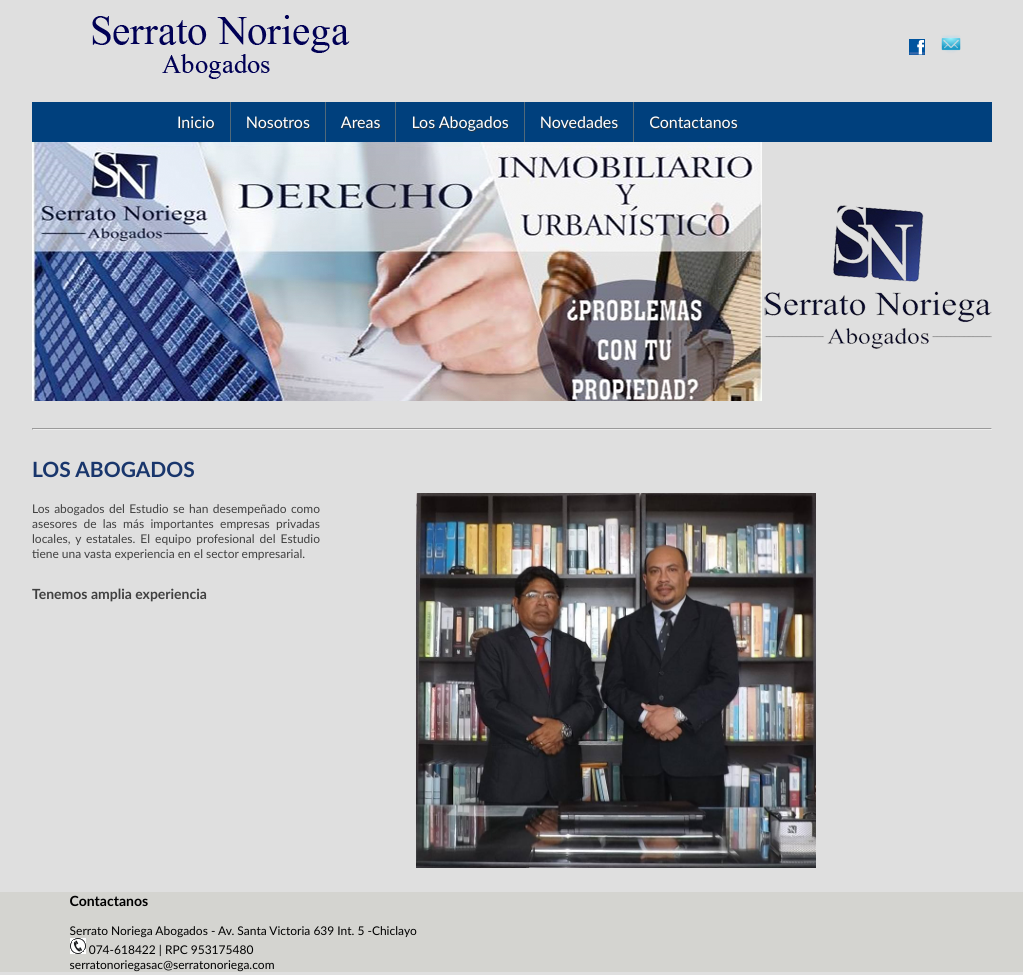
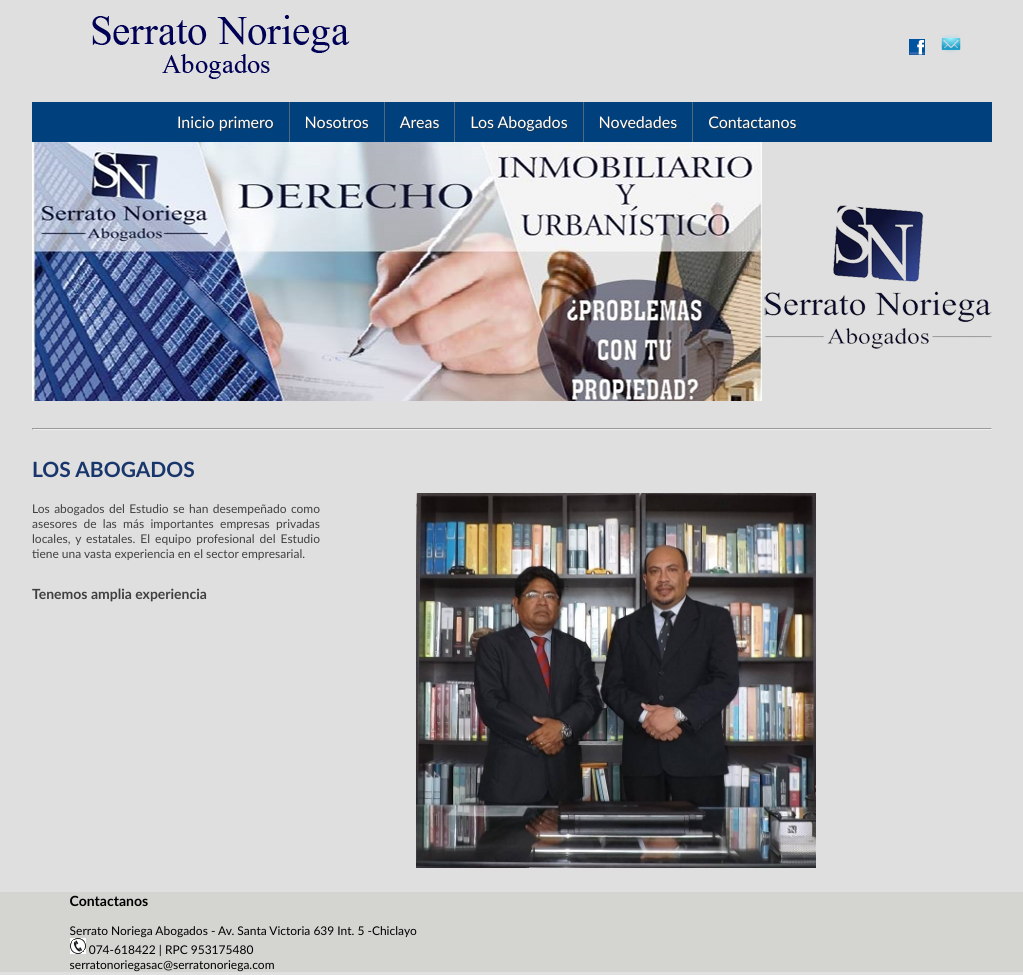
Before and after one commit to tavo724/abogados, a plain HTML site: page abogados.html in a window 1280 px wide. Shown: the top 975 px of the page, without its empty margins (128-1151 px from the left). Drawn offline with Linux system fonts and the light colour scheme.

Commit message:
Agregamos un nombre al menu

```diff
--- a/abogados.html
+++ b/abogados.html
@@ -23,7 +23,7 @@
 		</header>
 		<nav id="menu">
 			<ul class="container">
-				<li><a href="index.html">Inicio</a></li>
+				<li><a href="index.html">Inicio primero</a></li>
 				<li><a href="nosotros.html">Nosotros</a></li>
 				<li><a href="area.html">Areas</a></li>
 				<li><a href="#">Los Abogados</a></li>
```
